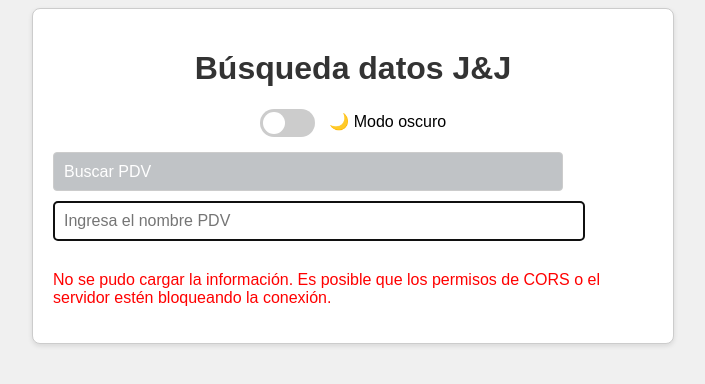
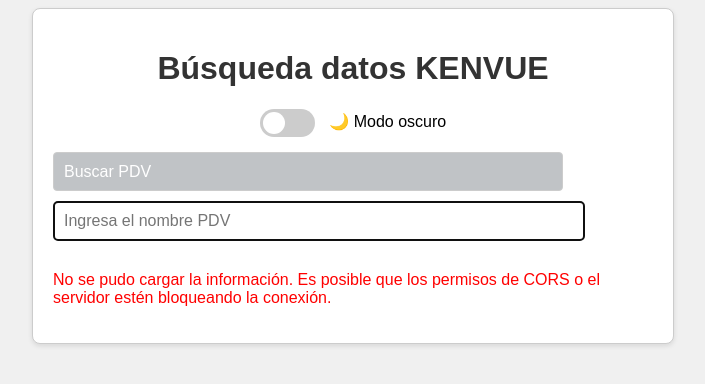
Before and after one commit to Phygital-exp/J-JDEMO, a plain HTML site: page index.html in a window 1280 px wide. Shown: the whole page, without its empty margins (287-992 px from the left). Drawn offline with nearby package versions, Linux system fonts and the light colour scheme; no server answers.

Commit message:
Update index.html

```diff
--- a/index.html
+++ b/index.html
@@ -3,14 +3,14 @@
 <head>
     <meta charset="UTF-8">
     <meta name="viewport" content="width=device-width, initial-scale=1.0">
-    <title>Buscador J&J</title>
+    <title>Buscador KENVUE</title>
     <link rel="stylesheet" href="styles.css">
     <link href="https://fonts.googleapis.com/icon?family=Material+Icons" rel="stylesheet">
     <link rel="icon" href="J&JDEMO.png" type="image/png">
 </head>
 <body>
     <div class="search-container" role="search" aria-label="Buscador Midea de PDV y Productos">
-        <h1 class="searchTitle"id="searchTitle">Búsqueda datos J&J</h1>
+        <h1 class="searchTitle"id="searchTitle">Búsqueda datos KENVUE</h1>
 
         <div style="text-align: center; margin-bottom: 15px;">
             <label class="switch">
```
